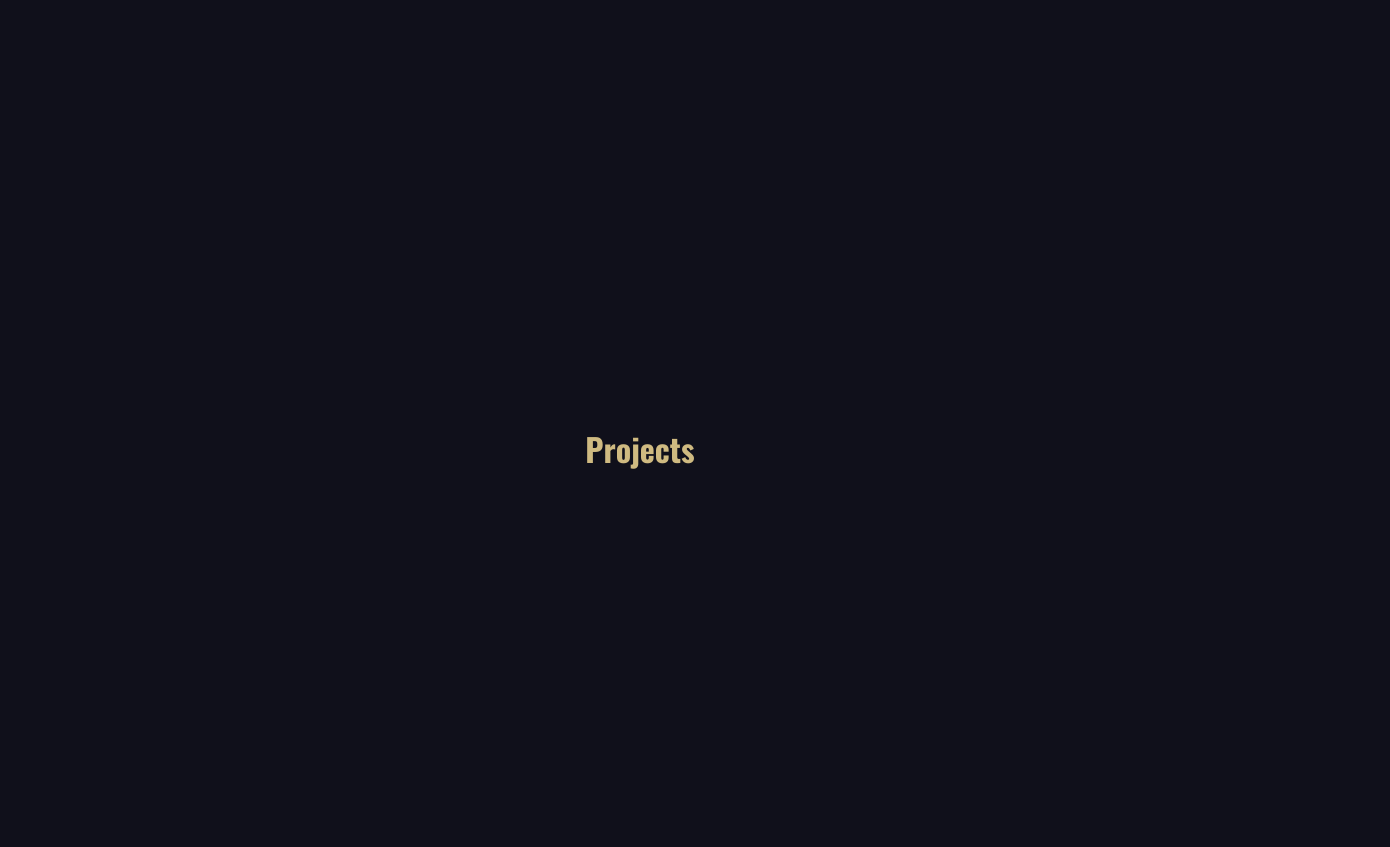
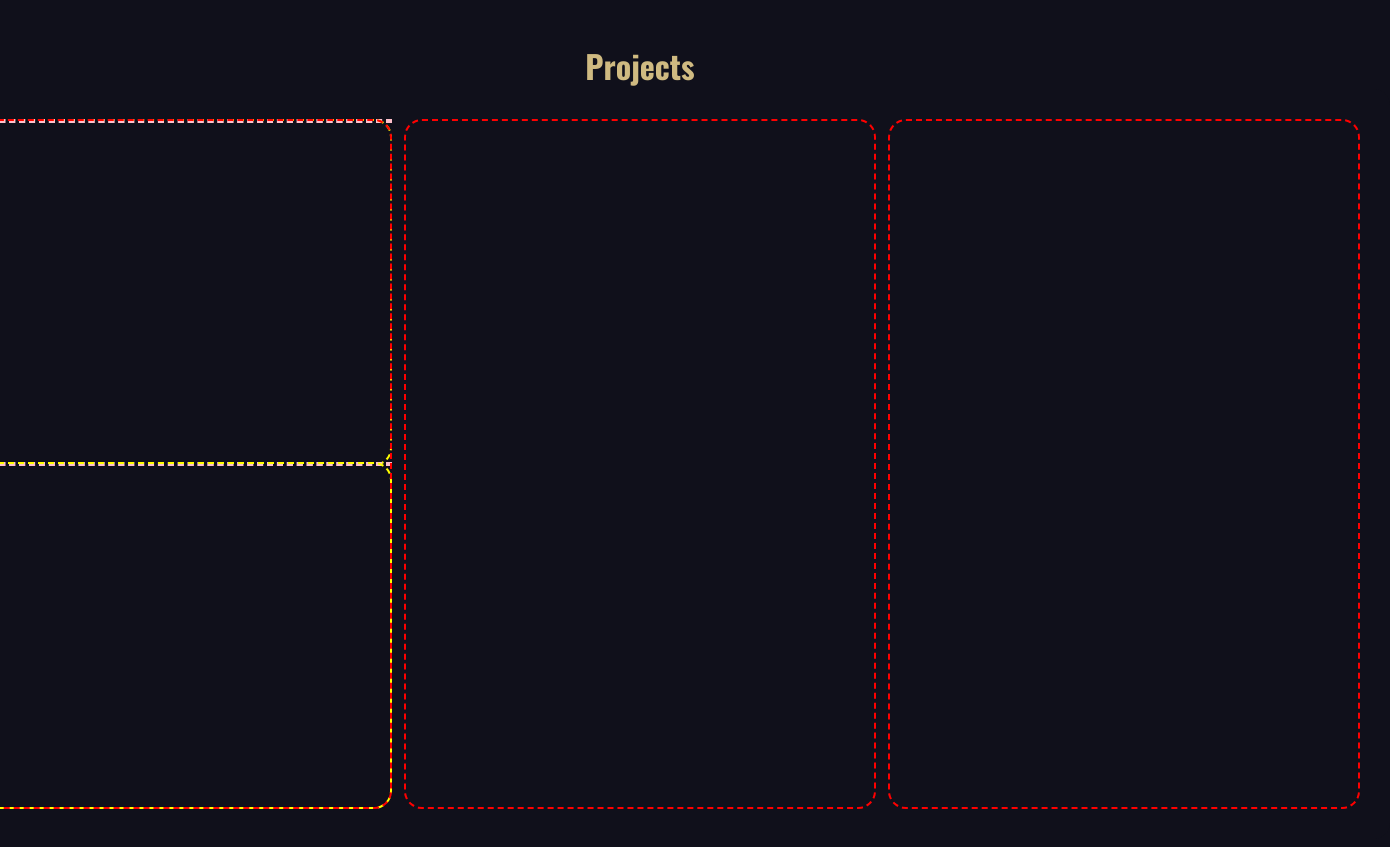
Before and after one commit to Deejayayay/Portofolio, a React (Vite) app in the folder dj-portfolio/: page / in a window 1280 px wide. Shown: the part 1560-2407 px from the top of the page, 1390 px wide, since content can reach past the window. Built offline with nearby package versions, Linux system fonts and the light colour scheme; a web font is replaced by a local one.

Commit message:
started projects page

```diff
--- a/dj-portfolio/src/pages/projects.tsx
+++ b/dj-portfolio/src/pages/projects.tsx
@@ -1,4 +1,3 @@
-import { useState } from 'react'
 
 import '../styles/projects.css'
 
@@ -6,6 +5,23 @@ const Projects: React.FC = () => {
     return(
         <div className='project-container'>
             <h1>Projects</h1>
+            <div className="bento">
+                <div className="row row-1">
+
+                    <div className="col">
+                        <div className="col-box"></div>
+                        <div className="col-box"></div>
+                    </div>
+
+                    <div className="col col-2">
+                        <div className="col-box"></div>
+                        <div className="col-box"></div>
+                    </div>
+                </div>
+                <div className="row row-1"></div>
+                <div className="row row-1"></div>
+            </div>
+
         </div>
     );
 };
--- a/dj-portfolio/src/styles/globalstyles.css
+++ b/dj-portfolio/src/styles/globalstyles.css
@@ -2,6 +2,9 @@
     font-family: "Oswald", sans-serif;
     background-color: var(--secondary-background-color);
     color: var(--primary-color);
+    margin: 0;
+    padding: 0;
+    box-sizing: border-box;
 }
 
 
--- a/dj-portfolio/src/styles/projects.css
+++ b/dj-portfolio/src/styles/projects.css
@@ -7,3 +7,44 @@
     align-items: center;
     text-align: center;
 }
+
+.bento{
+    width: 1500px;
+    height: 750px;
+    border-radius: 1em;
+    padding: 2em;
+    display: flex;
+    gap: 1em;
+}
+
+.row{
+    outline: 2px dashed red;
+    border-radius: 1em;
+}
+
+.row-1{
+    display: flex;
+    flex: 2;
+    flex-direction: column;
+}
+
+.row-2{
+    flex: 1;
+}
+
+.row-3{
+    flex: 1;
+}
+
+.col{
+    outline: 2px dashed yellow;
+    flex: 1;
+    border-radius: 1em;
+}
+
+.col.col-2{
+    flex: 1;
+}
+.col-box{
+    outline: 2px dashed pink;
+}
```
